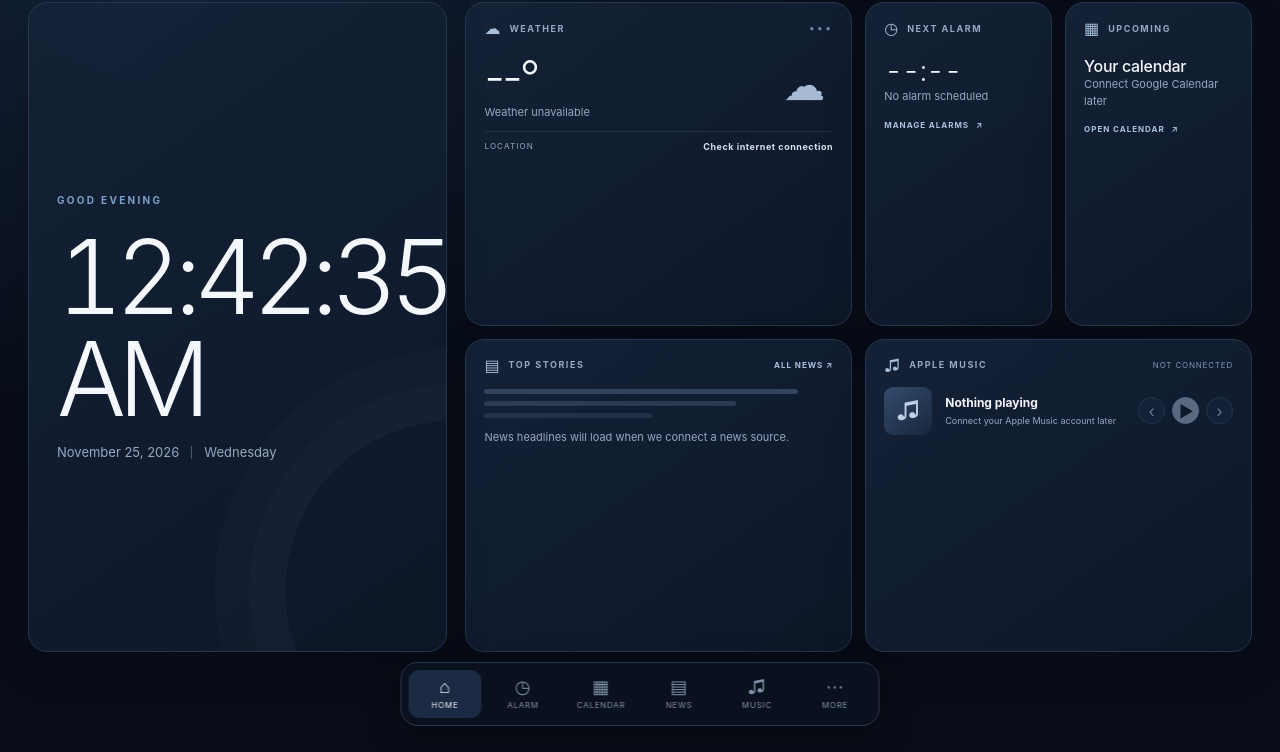
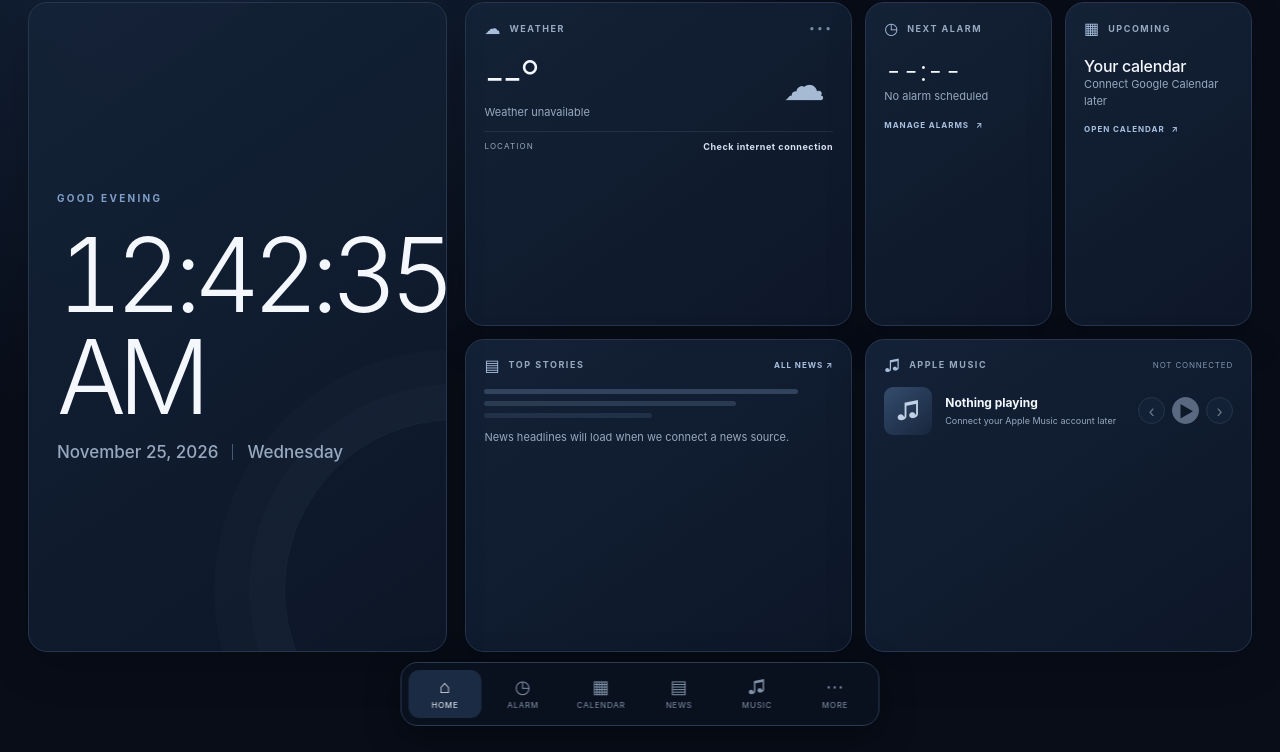
Before and after one commit to n97nzg5hfc-source/nightstand, a plain HTML site: page index.html in a window 1280 px wide. Shown: the part 60-812 px from the top of the page. Drawn offline with Linux system fonts and the light colour scheme; no server answers.

Commit message:
Update style.css

```diff
--- a/style.css
+++ b/style.css
@@ -27,7 +27,6 @@ body {
 }
 
 button, input, select { font: inherit; }
-
 button { cursor: pointer; }
 
 .app-shell {
@@ -136,13 +135,14 @@ button { cursor: pointer; }
 .clock-meta {
   display:flex;
   align-items:center;
-  gap:12px;
+  gap:14px;
   color:var(--muted);
-  font-size:13px;
+  font-size:17px;
+  font-weight:450;
 }
 
 .clock-divider {
-  height:13px;
+  height:16px;
   width:1px;
   background:#465a75;
 }
```
